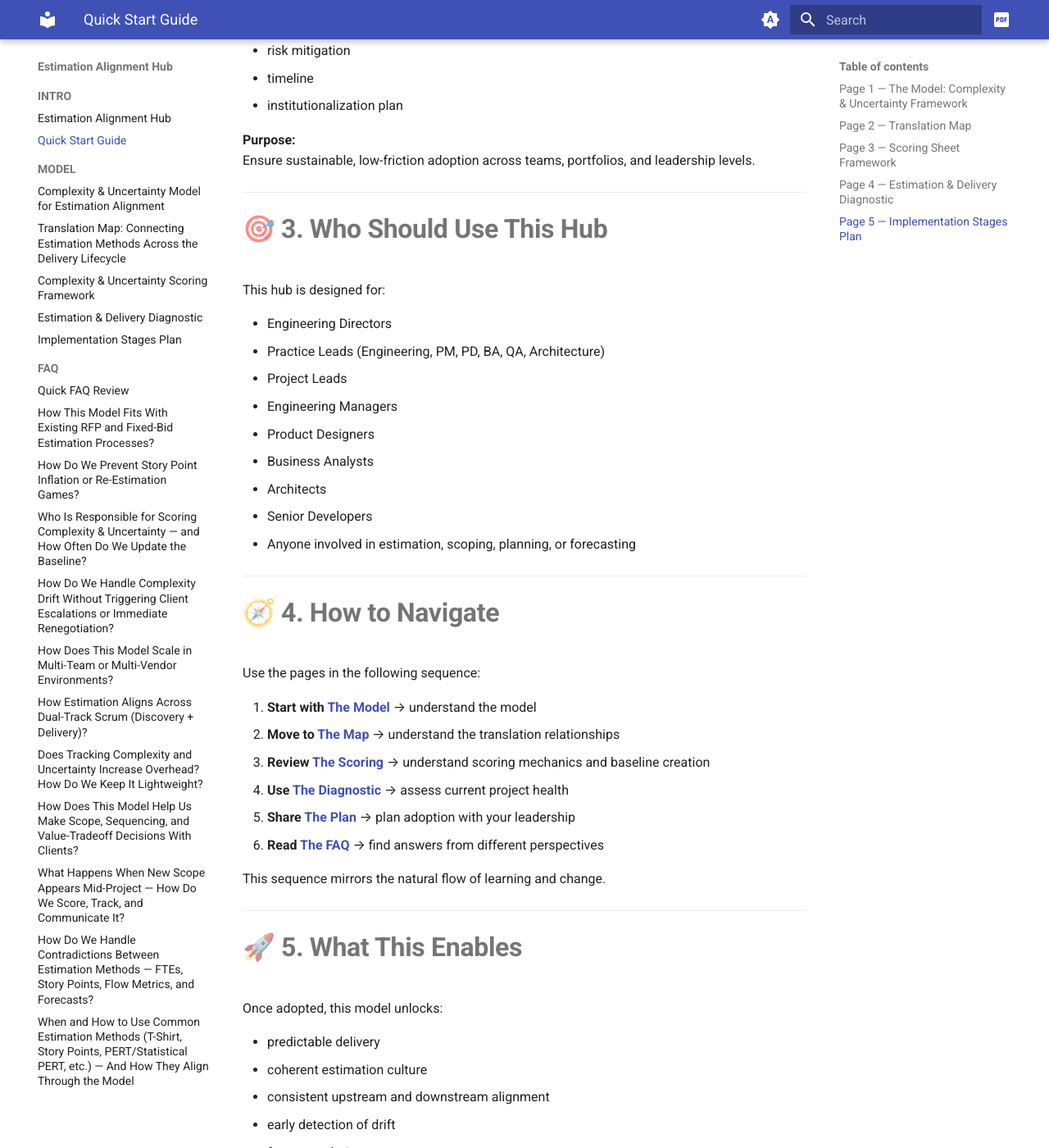
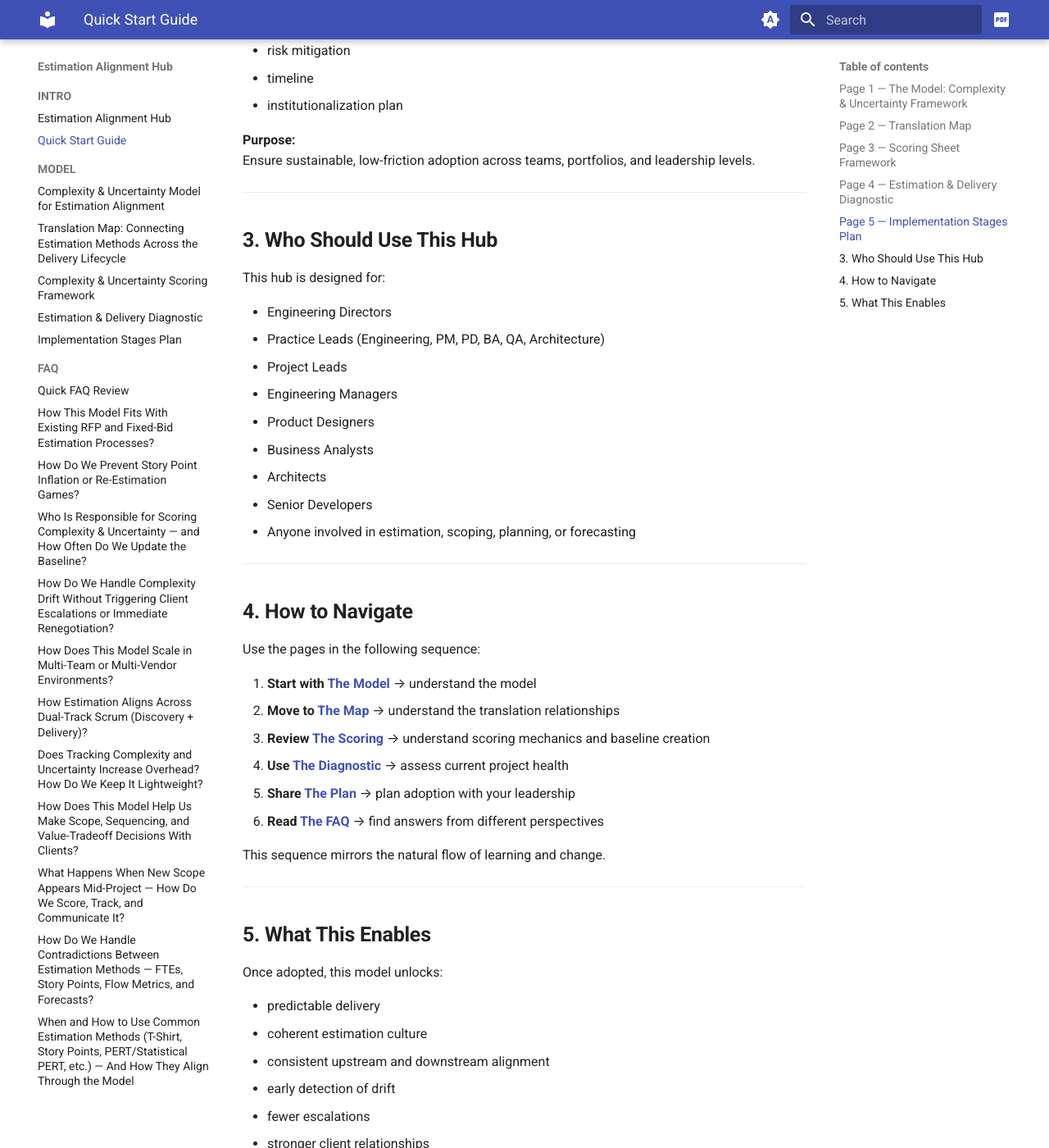
Before and after one commit to vitar/eah, an MkDocs documentation site: the page built from docs/010-quick-start.md, in a window 1280 px wide and 1400 px high, scrolled down 2294 px. Shown: the whole window at 82% size. Built offline with MkDocs 1.6.1 and Material for MkDocs 9.7.7, drawn with Linux system fonts in a browser that asks for light colours.

Commit message:
Update 010-quick-start.md

```diff
--- a/docs/010-quick-start.md
+++ b/docs/010-quick-start.md
@@ -91,7 +91,7 @@ Ensure sustainable, low-friction adoption across teams, portfolios, and leadersh
 
 ---
 
-# 🎯 **3. Who Should Use This Hub**
+## **3. Who Should Use This Hub**
 
 This hub is designed for:
 
@@ -107,7 +107,7 @@ This hub is designed for:
 
 ---
 
-# 🧭 **4. How to Navigate**
+## **4. How to Navigate**
 
 Use the pages in the following sequence:
 
@@ -122,7 +122,7 @@ This sequence mirrors the natural flow of learning and change.
 
 ---
 
-# 🚀 **5. What This Enables**
+## **5. What This Enables**
 
 Once adopted, this model unlocks:
 
```
